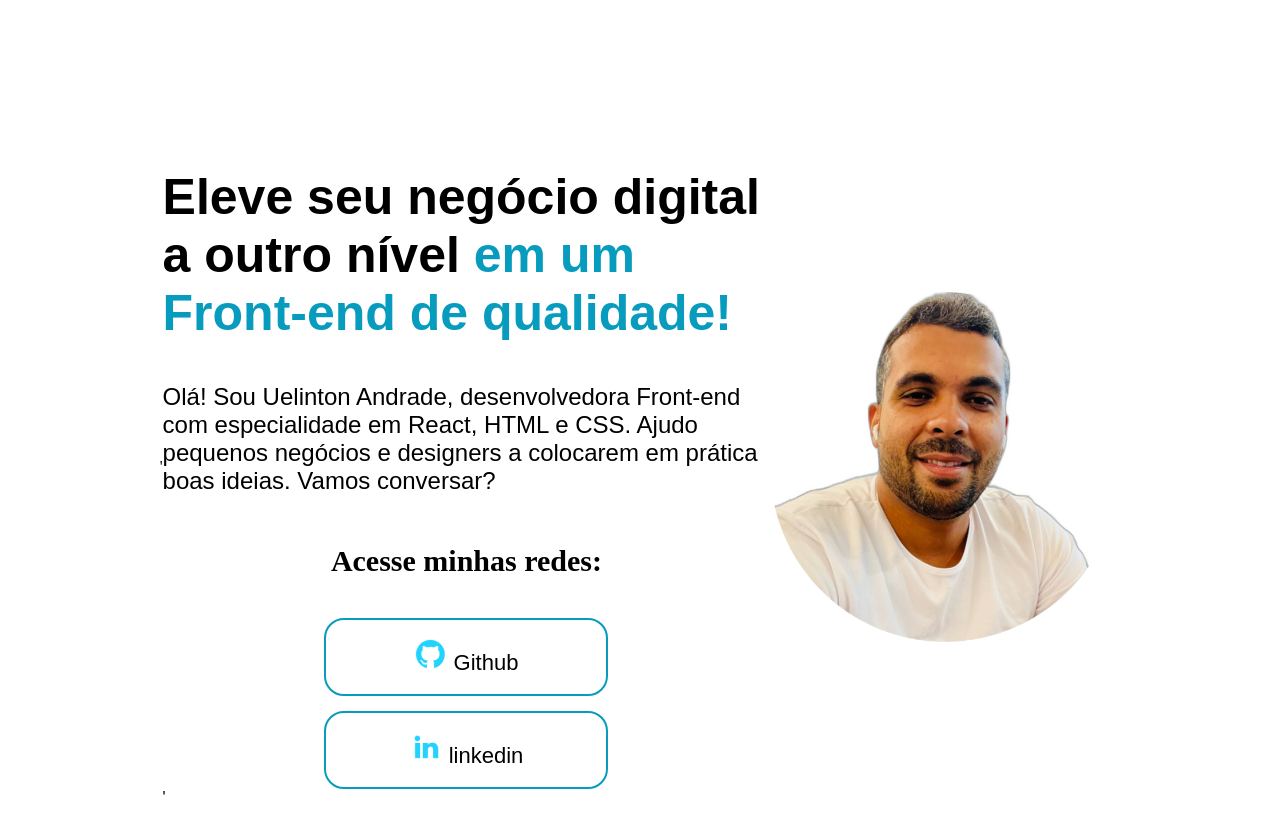
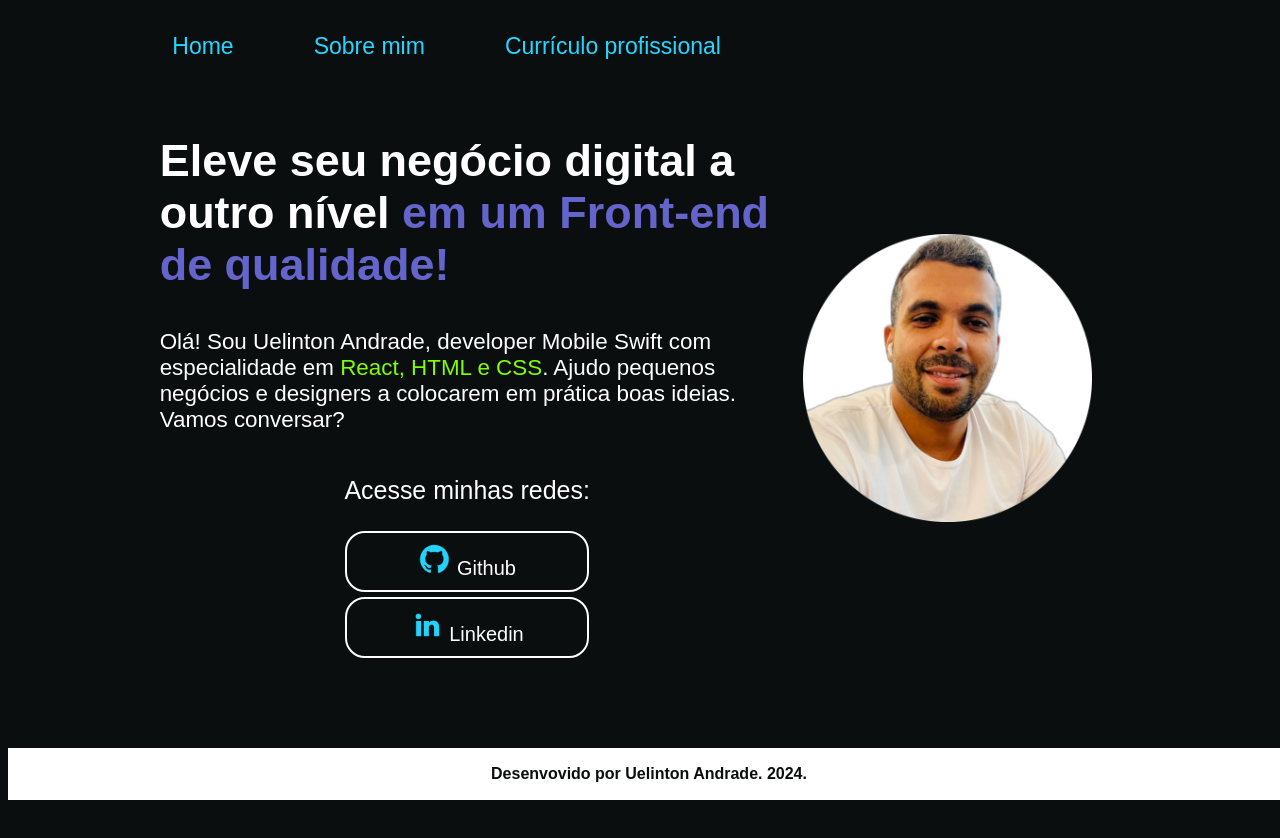
Before and after one commit to uelintonn/portfolio, a plain HTML site: page Index.html in a window 1280 px wide. After the commit the page ends 800 px from the top, so only its background shows below. Drawn offline with Linux system fonts and the light colour scheme.

Commit message:
muita coisa junta
Quase todos os arquivos finalizados. Falta pouca coisa.

```diff
--- a/Index.html
+++ b/Index.html
@@ -4,30 +4,49 @@
     <meta charset="UTF-8">
     <meta name="viewport" content="width=device-width, initial-scale=1.0">
     <title>Document</title>
-    <link rel="stylesheet" href="style.css">
+    <link rel="stylesheet" href="./styles/style.css">
+
+
 </head>
 <body class="Corpodapagina">
 
-            <header></header>
+            <header class="cabecalho">
+
+                <nav class="cabecalhomenu">
+                    <a class="cabecalhomenu_link" href="Index.html">
+                        Home
+                    </a>
+                    <a class="cabecalhomenu_link" href="about.html">
+                        Sobre mim
+                    </a>
+                    <a class="cabecalhomenu_link" href="curriculo.html">
+                        Currículo profissional
+                    </a>
+                </nav>
+
+            </header>
 
                 <main class="apresentacao">
-                        '<section class="apresentacao__conteudo">
+                        <section class="apresentacao__conteudo">
                         <h1 class="apresentacao__titulo">
                             Eleve seu negócio digital a outro nível <strong class="Titulo-principal">em um Front-end de qualidade!</strong>
                         </h1>
-                        <p class="apresentacao__texto"> Olá! Sou Uelinton Andrade, desenvolvedora Front-end com especialidade em <a class="destaqueLinguagens">React, HTML e CSS</a>. Ajudo pequenos negócios e designers a colocarem em prática boas ideias. Vamos conversar?</p>
+                        <p class="apresentacao__texto"> Olá! Sou Uelinton Andrade, developer Mobile Swift com especialidade em <a class="destaqueLinguagens">React, HTML e CSS</a>. Ajudo pequenos negócios e designers a colocarem em prática boas ideias. <a class="conversar"> Vamos conversar?</a> </p>
                         <div class="apresentacao__links">
                                 <h2 class="acesse_minhas_redes"> Acesse minhas redes: </h2>
                                <a class="apresentacao__links__link" href="http://github.com/uelintonn"> <img src="./Assets-aula2-curso3-html-e-css-main/assets/github.png"> Github </a>
                                 <a class="apresentacao__links__link" href="https://www.linkedin.com/in/uelinton-andrade/">
                                     <img src="/Assets-aula2-curso3-html-e-css-main/assets/linkedin.png" alt="">
-                                    linkedin</a>
+                                    Linkedin</a>
                         </div>
-                        '</section>
+                        </section>
             <img class="fotoperfil" src="/Assets-aula2-curso3-html-e-css-main/uelintonimage.png" alt="Foto do meu Perfil Uelinton">
                 </main>
 
-            <footer></footer>
+            <footer class="rodape">
+                <p>
+                    Desenvovido por Uelinton Andrade. 2024.
+                </p></footer>
 
 </body>
 </html>
--- a/style.css
+++ /dev/null
@@ -1,78 +0,0 @@
-@import url('https://fonts.googleapis.com/css2?family=Krona+One&family=Montserrat:ital,wght@0,100..900;1,100..900&display=swap')
-
-
-* {
-    padding: 0;
-    margin: 0;
-
-}
-
-.corpodapagina {
-    height: 100vh;
-    box-sizing: border-box;
-    background-color: black;
-    color: blue;
-    }
-
-    .Titulo-principal{
-        color: #079cbd;
-    }
-
-    .apresentacao{
-        margin: 10% 12%;
-        display: flex;
-        align-items: center;
-        justify-content: space-between;
-    }
-    .destaqueLinguagens{
-        color:chartreuse
-        font-fam
-    }
-
-    .apresentacao__conteudo {
-        font-family: "Montserrat", sans-serif;
-        width: 615px;
-        flex-direction: column;
-        gap: 40px;
-
-    }
-
-    .acesse_minhas_redes{
-      font-family: "krona One", "sans-serif";
-        font-size: 30px;
-        font-weight: bolder;
-    }
-    .apresentacao__links{
-         display: flex;
-         flex-direction: column;
-         justify-content: center;
-         gap: 15px;
-         align-items: center;
-         justify-content: space-between;
-    }
-    .apresentacao__titulo {
-        font-family: "Krona One", sans-serif;
-        font-size: 50px;
-    }
-    .apresentacao__texto {
-        font-size: 24px;
-    }
-.fotoperfil{
-        width: 350px;
-        display: block;
-    margin-left: auto;
-    margin-right: auto;
-      }
-
-      .apresentacao__links__link{
-        border: 2px solid #079cbd;
-        width: 220px;
-        font-weight: 600px;
-        text-align: center;
-        border-radius:20px;
-        font-size: 22px;
-        padding: 18px 30px;
-        text-decoration: none;
-        color: black;
-        font-family: "Montserrat", sans-serif;
-      }
--- /dev/null
+++ b/styles/style.css
@@ -0,0 +1,135 @@
+@import url('https://fonts.googleapis.com/css2?family=Krona+One&family=Montserrat:ital,wght@0,100..900;1,100..900&display=swap')
+
+
+
+
+  * {
+    padding: 0;
+    margin: 0;
+  }
+
+body{
+  background-color: #0b0e0f;
+  color: white;
+  box-sizing: border-box;
+}
+
+.corpodapagina {
+    height: 100vh;
+    box-sizing: border-box;
+    background-color: white;
+    color:#0b0e0f
+    }
+
+    .Titulo-principal{
+        color: rgb(100, 100, 203);
+    }
+
+    .apresentacao{
+        margin: 3% 12%;
+        display: flex;
+        align-items: center;
+        justify-content: space-between;
+    }
+    .destaqueLinguagens{
+        color:chartreuse;
+        font-fam
+    }
+
+    .cabecalho {
+      padding: 2% 0% 0% 13%;
+    }
+
+  .cabecalhomenu_link{
+
+  color: #25d7ff;
+  font-family: "Montserrat", sans-serif;
+  font-size: 23px;
+  font-weight: 400;
+  text-decoration: none;
+
+  }
+
+  .cabecalhomenu{
+    display: flex;
+    gap: 80px;
+
+  }
+
+  .textosobremim {
+    margin: 0% 10%;
+    display: flex;
+    padding: 1% 8% 0 0%;
+    justify-content: space-between;
+
+  }
+
+  .apresentacao__conteudo {
+        font-family: "Montserrat", sans-serif;
+        width: 615px;
+        flex-direction: column;
+        gap: 40px;
+
+    }
+
+    .acesse_minhas_redes{
+      font-family: "MontSerrat", sans-serif;
+        font-size: 1.56rem;
+        font-weight: 500;
+    }
+    .apresentacao__links{
+         display: flex;
+         flex-direction: column;
+         justify-content: center;
+         gap: 5px;
+         align-items: center;
+         justify-content: space-between;
+    }
+    .apresentacao__titulo {
+        font-family: "Krona One", sans-serif;
+        font-size: 2.81rem;
+    }
+    .apresentacao__texto {
+        font-size: 1.4rem;
+    }
+.fotoperfil{
+        width: 30%;
+        display: block;
+    margin-left: auto;
+    margin-right: auto;
+   gap:82%
+      }
+
+      .apresentacao__links__link{
+        border: 2px solid white;
+        width: 200px;
+        font-weight: 600px;
+        text-align:center;
+        border-radius:20px;
+        font-size: 1.25rem;
+        padding: 10px 20px;
+        text-decoration: none;
+        color: white;
+        font-family: "Montserrat", sans-serif;
+      }
+
+      .apresentacao__links__link:hover{
+
+        background-color: #070000;
+      }
+      .conversar:hover{
+        background-color: #c4e1e7;
+      }
+
+      .rodape{
+        width: 100%;
+        position: absolute;
+        bottom: 0;
+        color: #0b0e0f;
+        background-color: white;
+        padding: 1px;
+        text-align: center;
+        font-family: "Montserrat", sans-serif;
+        font-size: 1rem;
+        font-weight: 600;
+      }
```
Also changed, not shown: about.html (added, +51 -0 lines), curriculo.html (added, +55 -0 lines), 1 other file.
